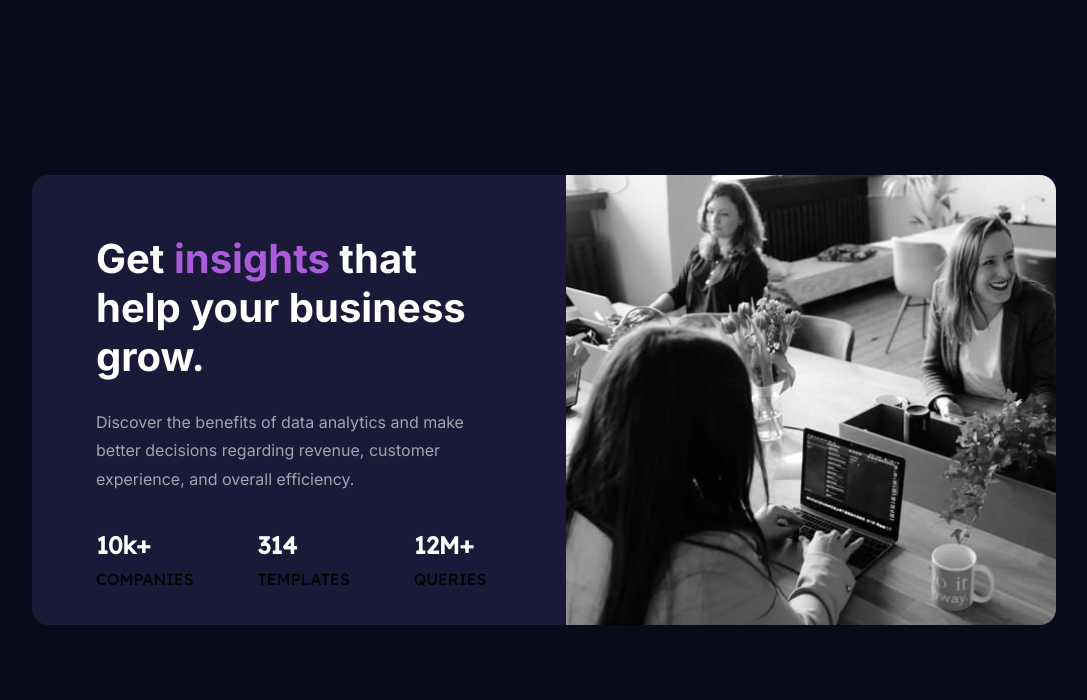
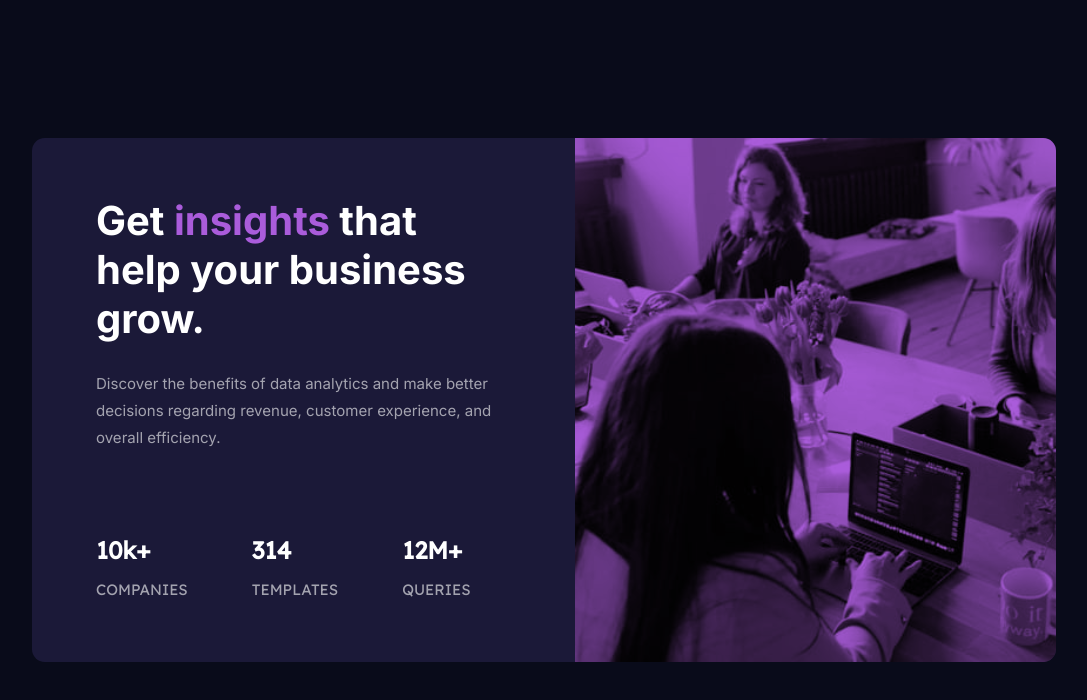
Before and after one commit to jakub-ozog/stats-preview-card-component, a website: page index.html in a window 1280 px wide. Shown: the whole page, without its empty margins (96-1183 px from the left). Drawn offline with Linux system fonts and the light colour scheme.

Commit message:
Module numbers / module image
Module numbers have been updated with proper color. Blending mode added to the module image. Padding elements changed

```diff
--- a/index.html
+++ b/index.html
@@ -24,28 +24,28 @@
                         <p>Discover the benefits of data analytics and make better decisions regarding revenue, customer experience, and overall efficiency.</p>
                 </div>
                 <div class="module-numbers">
-                    <div class="column1-stat">
+                    <div class="stats-column">
                         <div>
                             <h2 class="stats-header">10k+</h2>
                         </div>
-                        <div class="">
-                            COMPANIES
+                        <div class="stats-subheader">
+                            <p>COMPANIES</p>
                         </div>
                     </div>
-                    <div class="column2-stat">
+                    <div class="stats-column">
                         <div class="stats-header">
                             <h2>314</h2>
                         </div>
-                        <div class="column-stat2">
-                            TEMPLATES
+                        <div class="stats-subheader">
+                            <p>TEMPLATES</p>
                         </div>
                     </div>
-                    <div class="column3-stat">
+                    <div class="stats-column">
                         <div class="stats-header">
                             <h2>12M+</h2>
                         </div>
-                        <div class="column3-stat2">
-                            QUERIES
+                        <div class="stats-subheader">
+                            <p>QUERIES</p>
                         </div>
 
                     </div>
@@ -53,7 +53,6 @@
                 </div>
             </div>
             <div class="module-image-section">
-                <img class="module-image" src="/images/image-header-desktop.jpg" alt="">
             </div>
         </div>
     </div>
--- a/styles/scss_css/components/fonts.scss
+++ b/styles/scss_css/components/fonts.scss
@@ -1,2 +1,6 @@
 $InterFont: 'Inter', sans-serif;
 $LexendDecaFont: 'Lexend Deca', sans-serif;
+
+//Body font-size
+
+$BodyFontSize: .94rem;
--- a/styles/scss_css/style.scss
+++ b/styles/scss_css/style.scss
@@ -23,13 +23,14 @@ body,html {
         background-color: colors.$DarkDesaturatedBlue;
         display: flex;
         justify-content: space-between;
-        border-radius: 1em;
+        border-radius: .8em;
         overflow: hidden;
 
         .module-text-content {
             padding-top: 2em;
             padding-right: 5em;
             padding-left: 4em;
+            padding-bottom: 3em;
 
             .module-title {
                 font-family: fonts.$InterFont;
@@ -45,14 +46,21 @@ body,html {
                 color: colors.$SlightlyTransparentWhite2;
                 font-family: fonts.$InterFont;
                 line-height: 1.8em;
+                font-size: fonts.$BodyFontSize;
             }
             .module-numbers {
                 display: flex;
                 gap: 4em;
                 font-family: fonts.$LexendDecaFont;
+                margin-top: 4em;
 
                 .stats-header {
                     color: colors.$White;
+                }
+
+                .stats-subheader {
+                    color: colors.$SlightlyTransparentWhite2;
+                    font-size: .94rem;
                 }
 
                 h2 {
@@ -61,9 +69,21 @@ body,html {
             }
         }
 
-        .module-image {
-            height: 100%;
+        .module-image-section {
+            width: 100%;
+            background: url('/images/image-header-desktop.jpg');
+            background-color: colors.$SoftViolet;
+            background-blend-mode: multiply;
+            background-size: cover;
+            padding-right: 4em;
+
+
+            .module-image {
+                height: 100%;
+            }
         }
+
+
 
     }
 
```
Also changed, not shown: styles/scss_css/style.css, 1 other file.
